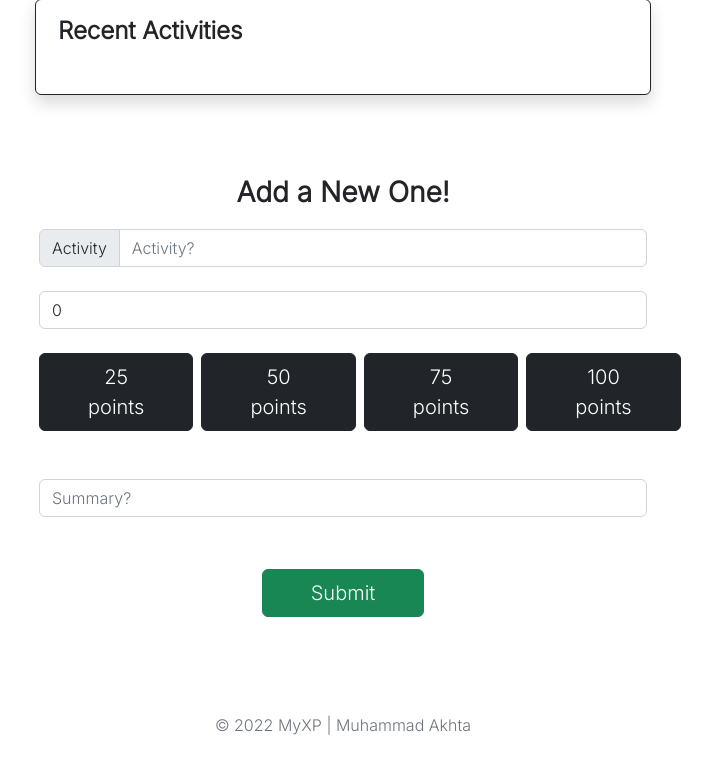
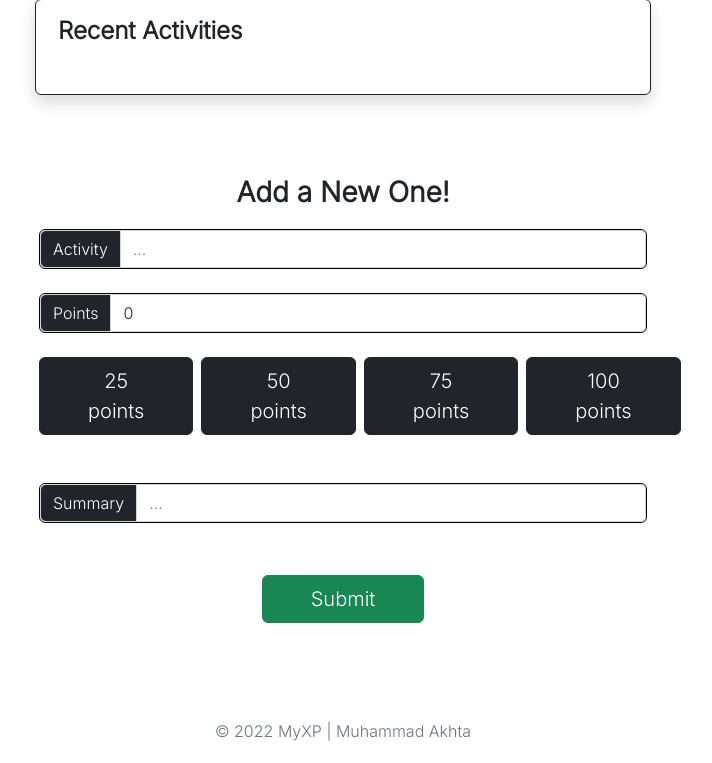
Before and after one commit to Akosovski/MyXP, a Django app: page / in a window 1280 px wide. Shown: the part 284-1047 px from the top of the page, without its empty margins (297-1009 px from the left). Before the commit the page ends 1019 px from the top, so only its background shows below. Run offline with Django 4.2, Linux system fonts and the light colour scheme; a user stored in the database is signed in; data that the repository does not hold is empty.

Commit message:
Minor Theme Rework

```diff
--- a/myxp/static/css/style.css
+++ b/myxp/static/css/style.css
@@ -1,3 +1,14 @@
+/* Shift + Refresh Button to clear cache */
+
 *{
     font-family: 'Inter', sans-serif;
 }
+
+.input-group{
+    border: 1px solid black;
+}
+
+.input-group-text{
+    background-color: #212529;
+    color: white;
+}
--- a/templates/progression/index.html
+++ b/templates/progression/index.html
@@ -40,9 +40,12 @@
                     <p class="text-dark fs-3" style="font-weight: bold">Add a New One!</p>
                     <div class="input-group rounded">
                         <span class="input-group-text">Activity</span>
-                        <input type="text" class="form-control activityadd" name="name" value="{{values.activity_name}}" id="namefield" placeholder="Activity?" required>
+                        <input type="text" class="form-control activityadd" name="name" value="{{values.activity_name}}" id="namefield" placeholder="..." required>
                     </div>
-                    <input type="number" class="form-control activityadd mt-4 rounded" name="xp" value="{{values.activity_xp}}" id="pointsfield" placeholder="Points?" required>
+                    <div class="input-group rounded mt-4">
+                        <span class="input-group-text">Points</span>
+                        <input type="number" class="form-control activityadd" name="xp" value="{{values.activity_xp}}" id="pointsfield" placeholder="..." required>
+                    </div>
             </div>
 
             <!-- Quick XP -->
@@ -56,7 +59,10 @@
             <!-- Summary & Dates -->
             <div class="d-grid p-1 mt-3">
                 <br>
-                    <input type="text" class="form-control activityadd rounded" name="summary" value="{{values.activity_summary}}" id="summaryfield" placeholder="Summary?" required>
+                    <div class="input-group rounded">
+                        <span class="input-group-text">Summary</span>
+                        <input type="text" class="form-control activityadd" name="summary" value="{{values.activity_summary}}" id="summaryfield" placeholder="..." required>
+                    </div>
                 <br>
             </div>
 
```
